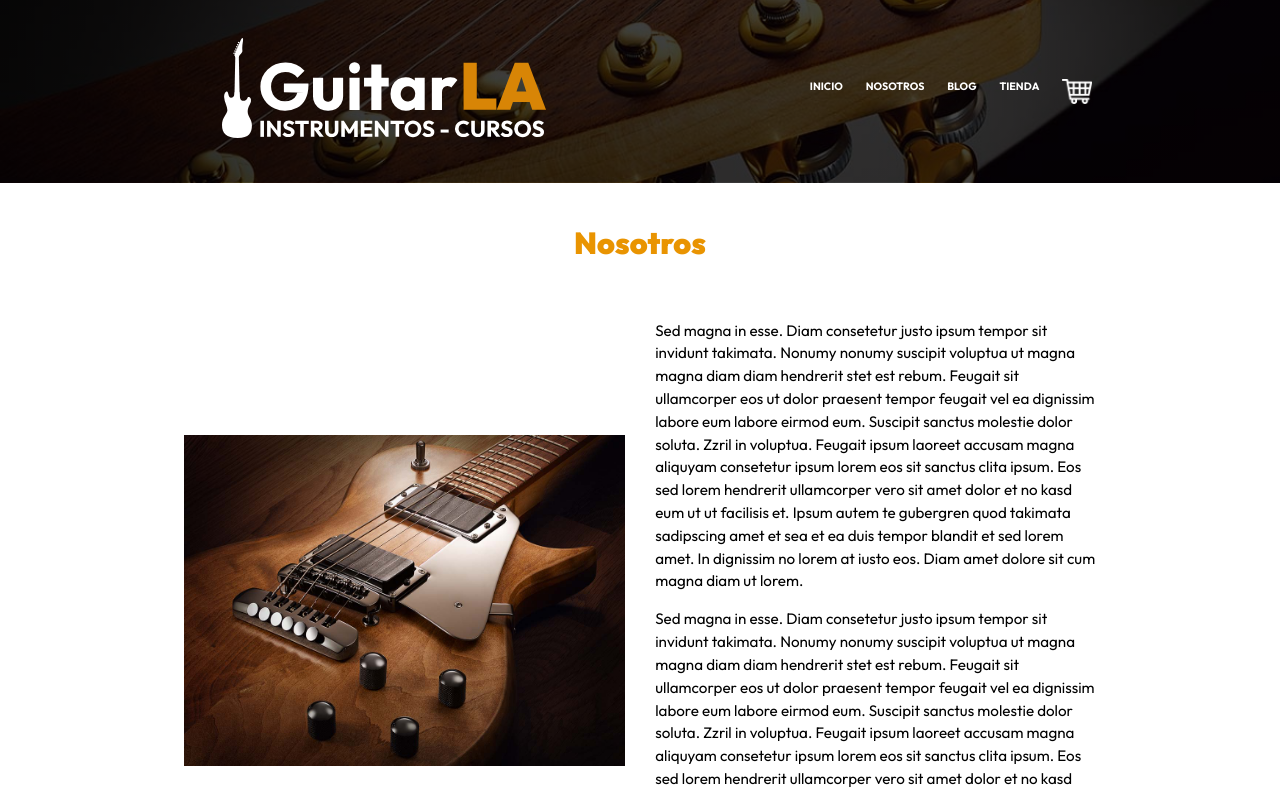
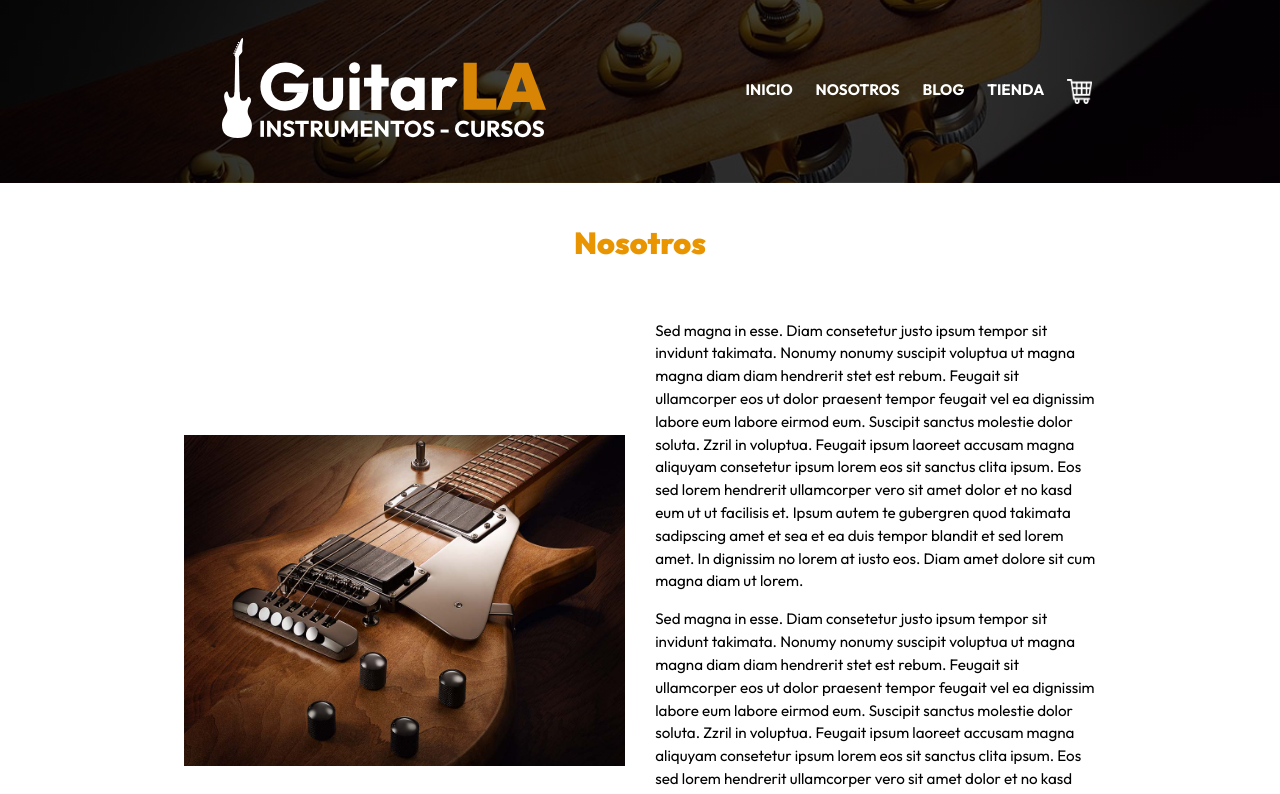
Before and after one commit to JeanBayer/guitarla_next_practice, a Next.js app: page /nosotros in a window 1280 px wide. Shown: the top 794 px of the page. Built offline with nearby package versions, Linux system fonts and the light colour scheme.

Commit message:
fix: fix the anchor in the Header

```diff
--- a/components/Header.js
+++ b/components/Header.js
@@ -29,7 +29,7 @@ const Header = ({ guitarra, carritoLength }) => {
               <a className={styles.carrito}>
                 <Image
                   layout="fixed"
-                  width={30}
+                  width={25}
                   height={25}
                   src="/img/carrito.png"
                   alt="Carrito"
--- a/styles/Header.module.css
+++ b/styles/Header.module.css
@@ -36,7 +36,7 @@
 .navegacion a {
     color: var(--blanco);
     text-decoration: none;
-    font-size: 1.4rem;
+    font-size: 2rem;
     font-weight: 700;
     text-transform: uppercase;
     padding: .5rem;
```
